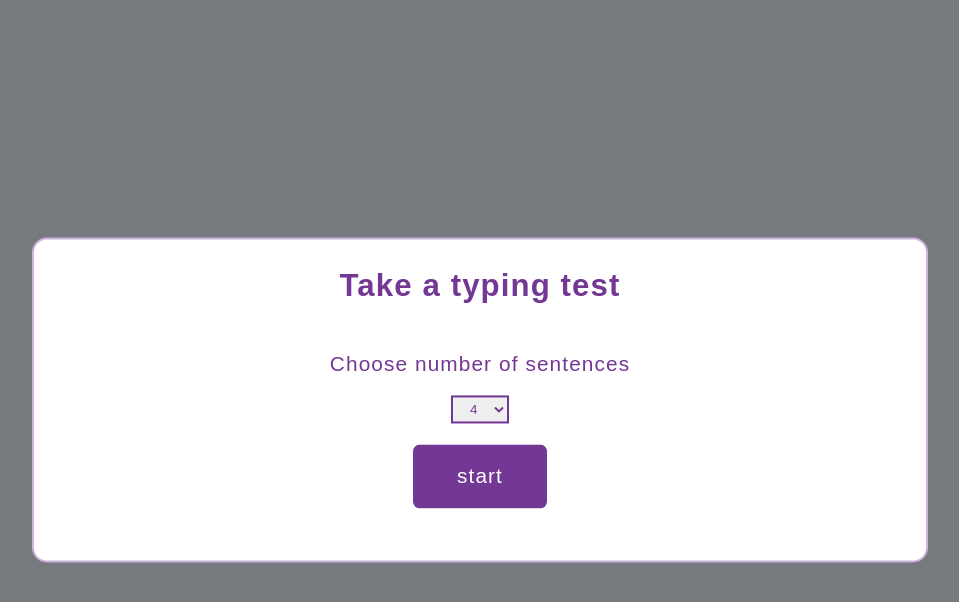
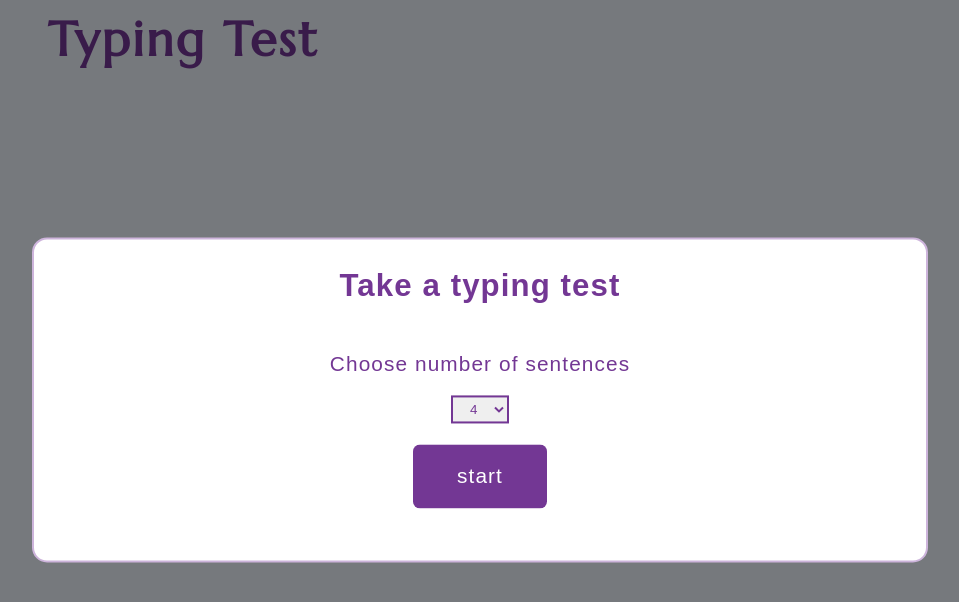
Before and after one commit to Zoitber9/typing-test, a React (Vite) app: page / in a window 1280 px wide. Shown: the top 602 px of the page, without its empty margins (160-1119 px from the left). Built offline with nearby package versions, Linux system fonts and the light colour scheme; a web font is replaced by a local one.

Commit message:
add some fix

```diff
--- a/src/App.tsx
+++ b/src/App.tsx
@@ -10,6 +10,7 @@ import ModalWindow from './component/ui/modal/modal.tsx';
 import Button from './component/ui/button/button.tsx';
 import Select from './component/ui/select/select.tsx';
 import clsx from "clsx";
+import Header from "./component/ui/header/header.tsx";
 
 const App:FunctionComponent = () => {
     const dispatch = useAppDispatch();
@@ -28,6 +29,7 @@ const App:FunctionComponent = () => {
 
     return (
         <>
+            <Header/>
             <main className ={clsx('container', 'main')}>
                 {
                     isTestStarted
--- a/src/component/text.tsx
+++ b/src/component/text.tsx
@@ -1,4 +1,6 @@
 import {FunctionComponent, useEffect} from 'react';
+
+import '../styles/test.css'
 
 import {useAppDispatch, useAppSelector} from '../redux/hooks';
 import {fetchText, setText, setCurrentCharIndex, increasePressingCount, setMistakes} from '../redux/store/textSlice';
--- /dev/null
+++ b/src/component/ui/header/header.tsx
@@ -0,0 +1,11 @@
+import { FunctionComponent } from 'react';
+
+const Header:FunctionComponent = () => {
+    return (
+        <header className='container header'>
+                <h1 className='large-header'>Typing Test</h1>
+        </header>
+    );
+};
+
+export default Header;
--- a/src/styles/index.css
+++ b/src/styles/index.css
@@ -14,7 +14,11 @@
 }
 
 .container {
+    display: flex;
+    flex-direction: column;
+    gap: 30px;
     padding: 0 1.5em;
+    margin: 1.5rem 0;
 }
 @media (min-width: 700px) {
     .container {
```
